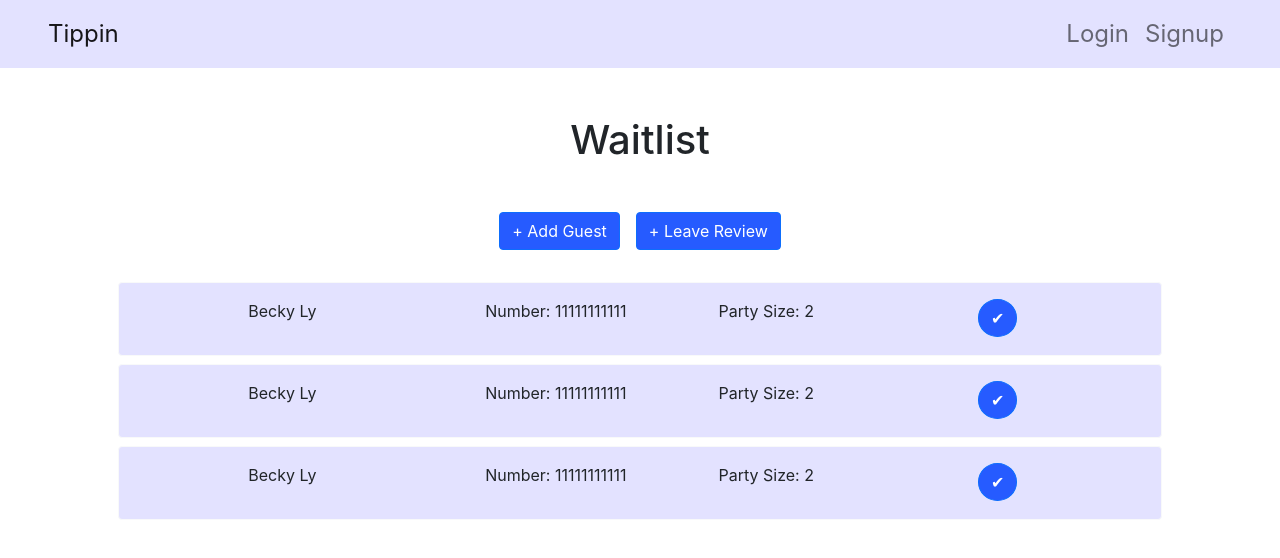
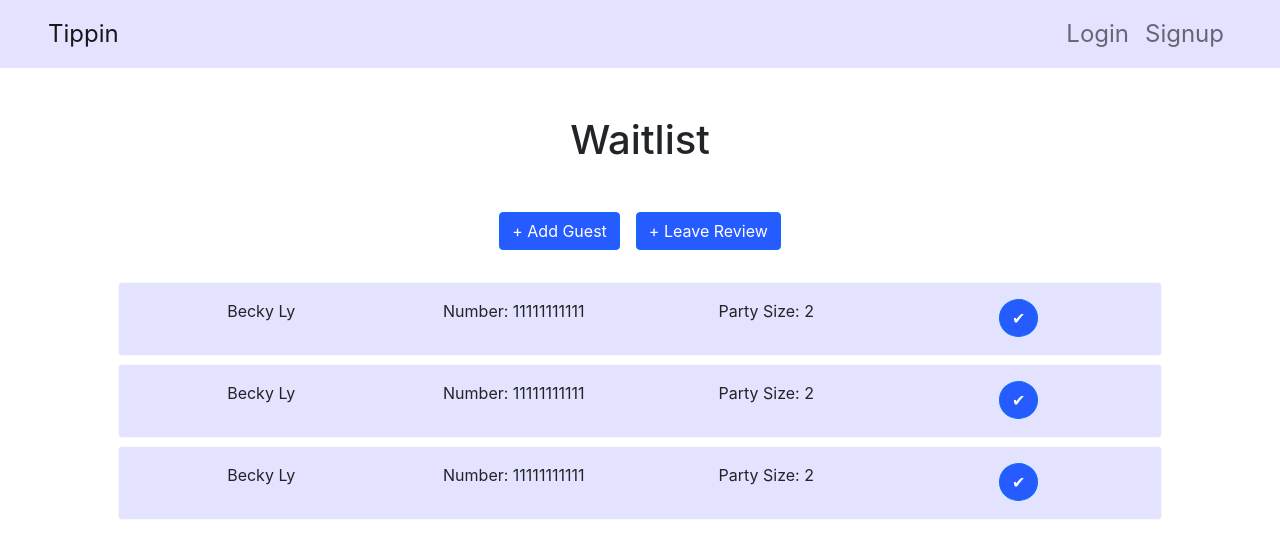
Before and after one commit to Ayoitsjason/Coursera_React, a React (Create React App) app in the folder confusion/: page / in a window 1280 px wide. Shown: the top 558 px of the page. Built offline with nearby package versions, Linux system fonts and the light colour scheme.

Commit message:
Added bettery styling for populated customer inside waitlist component

```diff
--- a/confusion/src/components/waitlist/Waitlist.js
+++ b/confusion/src/components/waitlist/Waitlist.js
@@ -52,10 +52,10 @@ class Waitlist extends Component {
             {customer.firstName} {customer.lastName}
           </p>
         </div>
-        <div className="col-3">
+        <div className="col">
           <p>Number: {customer.number}</p>
         </div>
-        <div className="col-2">
+        <div className="col">
           <p>Party Size: {customer.partySize}</p>
         </div>
         <div className="col">
```
